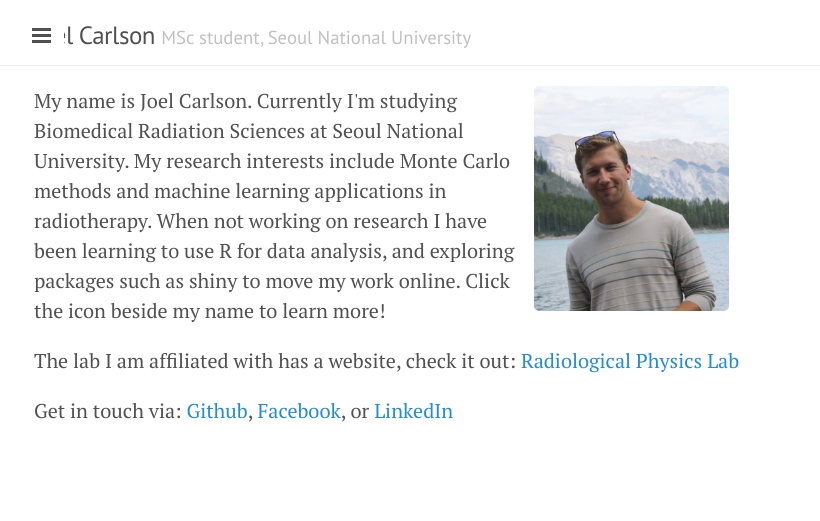
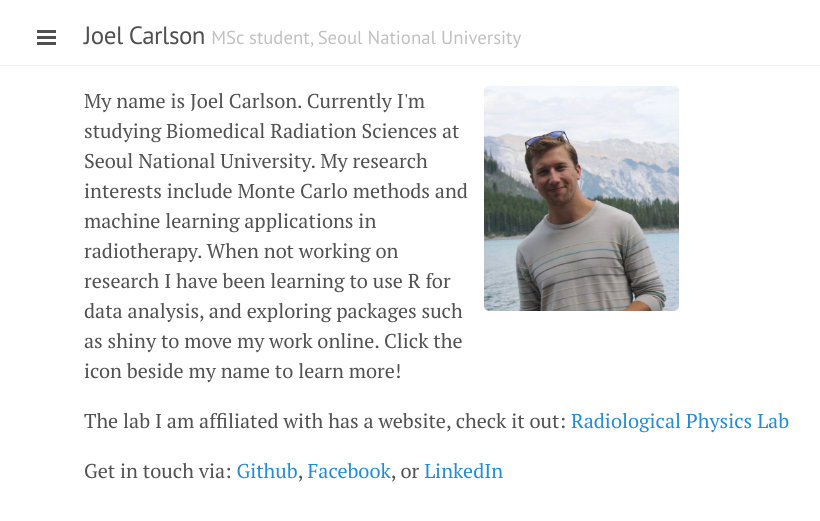
Before and after one commit to joelcarlson/joelcarlson.github.io, a Jekyll site: the page built from index.html, in a window 1280 px wide. Shown: the top 521 px of the page, without its empty margins (196-1016 px from the left). Built offline with Jekyll 4.4.1, drawn with Linux system fonts in a browser that asks for light colours; Markdown is read by kramdown in place of the engine named in the settings; the list of posts is cut into pages by our own code.

Commit message:
Unbreak CSS

```diff
--- a/public/css/lanyon.css
+++ b/public/css/lanyon.css
@@ -89,7 +89,7 @@ h1 {
 }
 @media (min-width: 56em) {
   .container {
-    max-width: 43rem;
+    max-width: 38rem;
   }
 }
 
@@ -215,8 +215,8 @@ a.sidebar-nav-item:focus {
 /* Style the `label` that we use to target the `.sidebar-checkbox` */
 .sidebar-toggle {
   position: absolute;
-  top:  0.9rem;
-  left: 10.75rem;
+  top:  1rem;
+  left: 11rem;
   display: block;
   width: 2.2rem;
   padding: .5rem .65rem;
```
